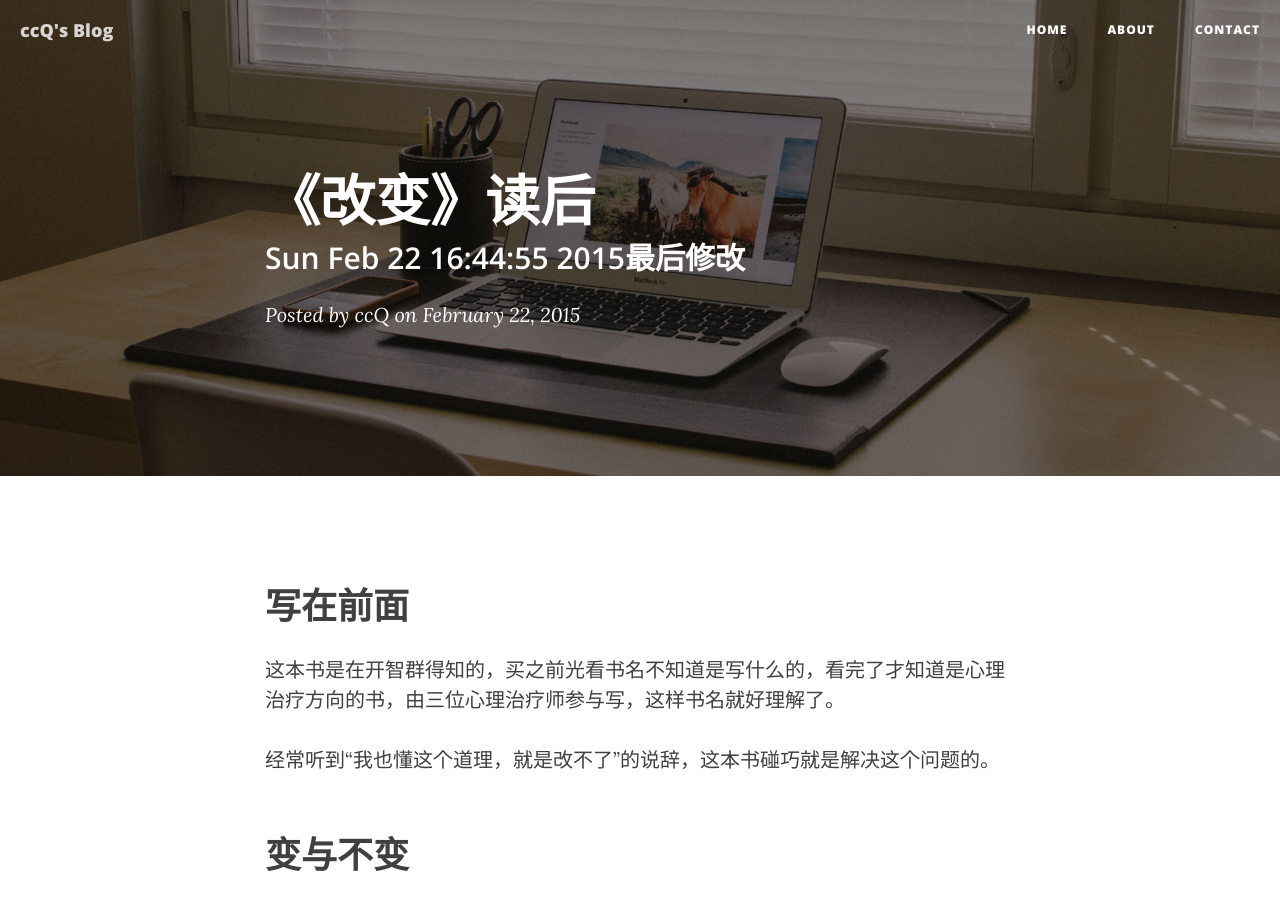
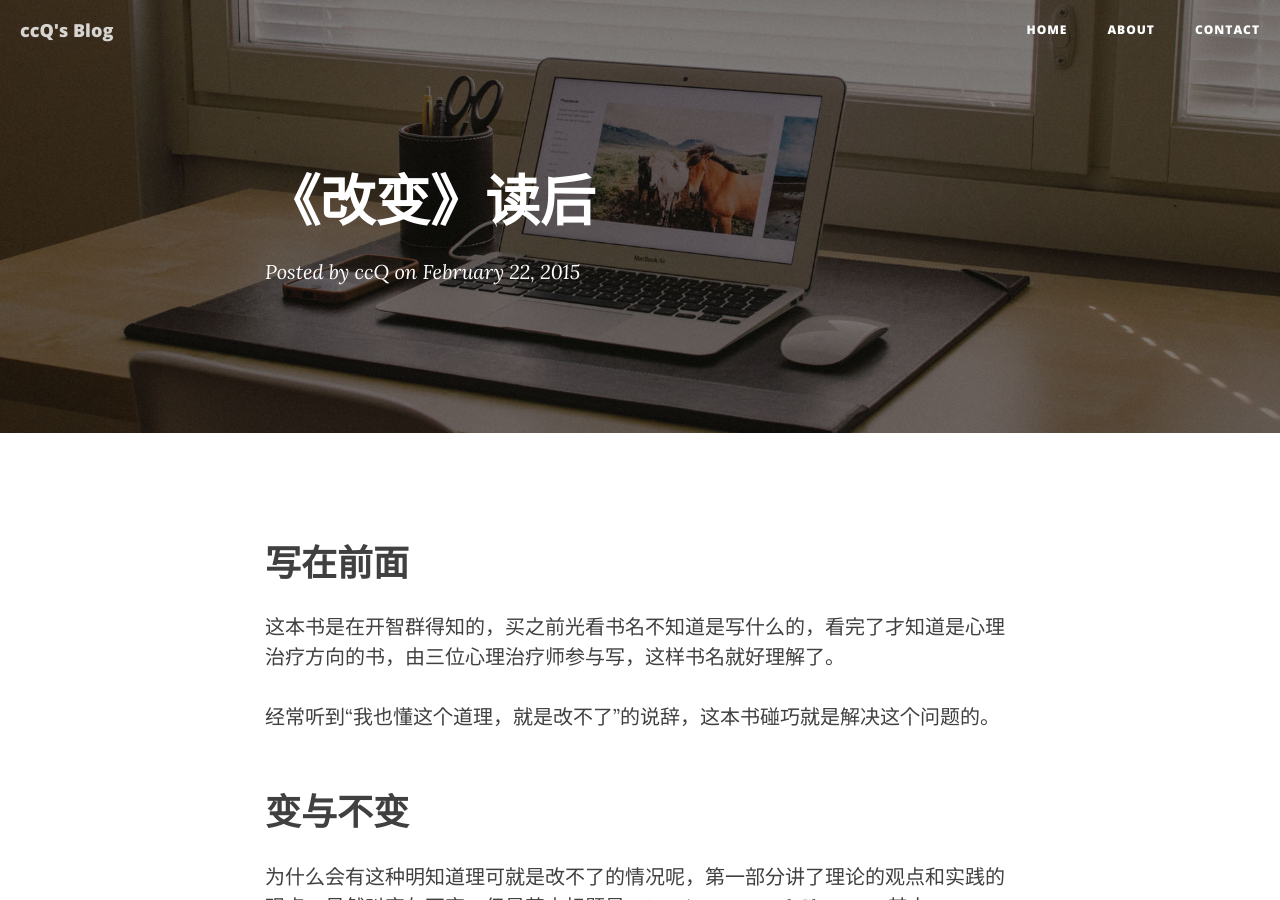
Before and after one commit to ccqpein/ccqpein.github.io, a Jekyll site: the page built from _posts/2015-2-22-《改变》读后.md, in a window 1280 px wide and 900 px high. Built offline with Jekyll 4.4.1, drawn with Linux system fonts in a browser that asks for light colours; nearby versions of some CDN libraries.

Commit message:
change sth

```diff
--- a/_posts/2015-2-22-《改变》读后.md
+++ b/_posts/2015-2-22-《改变》读后.md
@@ -1,7 +1,7 @@
 ---
 layout:     post
 title:      "《改变》读后"
-subtitle:   "Sun Feb 22 16:44:55 2015最后修改"
+subtitle:   ""
 date:       2015-2-22 16:44:55
 author:     "ccQ"
 header-img:
```
